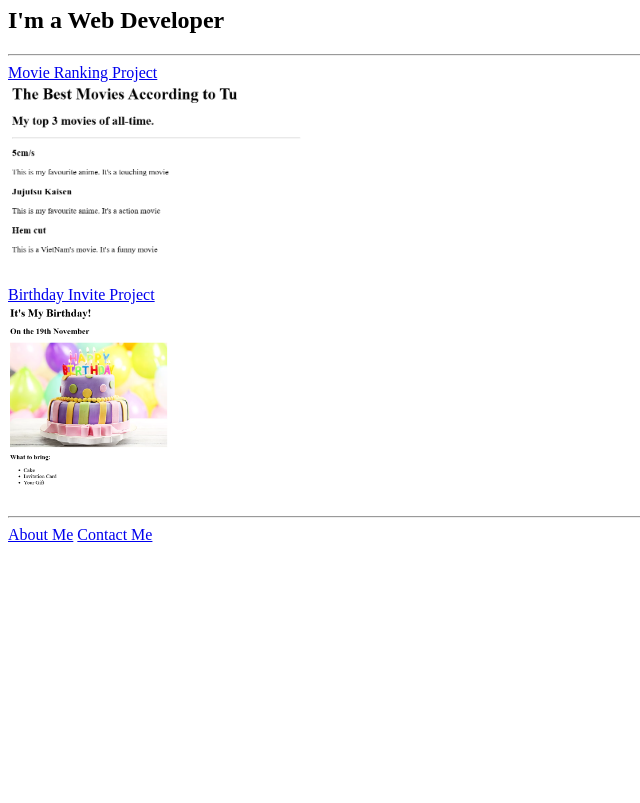
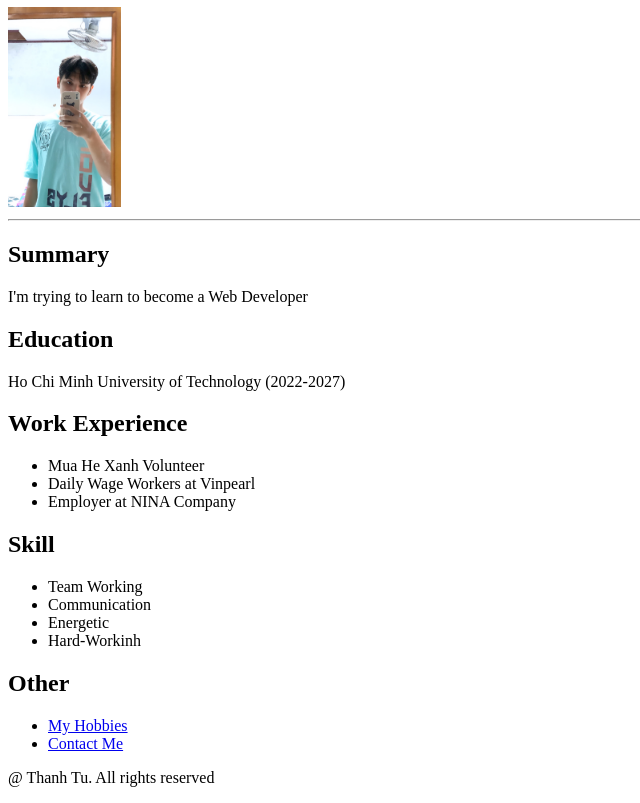
Before and after one commit to thanhtu2213837/html-portfolio, a plain HTML site: page index.html in a window 1280 px wide. Shown: the part 73-876 px from the top of the page, without its empty margins (0-640 px from the left). Before the commit the page ends 800 px from the top, so only its background shows below. Drawn offline with Linux system fonts and the light colour scheme.

Commit message:
Add files via upload

```diff
--- a/index.html
+++ b/index.html
@@ -1,38 +1,38 @@
-<!-- TODO 1: Create the HTML Boilerplate -->
 <!DOCTYPE html>
-<html lang="vi">
+<html lang="en">
     <head>
         <meta charset="UTF-8">
-        <title>Portfolio</title>
+        <title>My Resume</title>
     </head>
 
     <body>
-        <h1>Thanh Tu's Portfolio</h1>
-            <h2>I'm a Web Developer</h2>
-
-            <hr/>
-
-            <a href="./public/movie-ranking.html">Movie Ranking Project<br/></a>
-            <img src="./assets/images/My-favourite-movie.png" height="200" alt="My favourite movies"/><br/>
-            <a href="./public/birthday-invite.html">Birthday Invite Project<br/></a>
-            <img src="./assets/images/My-birthday.png" height="200" alt="About my birthday"/><br/>
-
-            <hr/>
-
-            <a href="./public/about.html">About Me</a>
-            <a href="./public/contact.html">Contact Me</a>
+        <h1>Thanh Tu</h1>
+        <img src="./picture/z7440322556075_70f001694e3d37ad0dd25c9f4f927535.jpg" height="200"/>
+        <hr/>
+            <h2>Summary</h2>
+                <p>I'm trying to learn to become a Web Developer</p>
+            <h2>Education</h2>
+                <p>Ho Chi Minh University of Technology (2022-2027)</p>
+            <h2>Work Experience</h2>
+                <ul>
+                    <li>Mua He Xanh Volunteer</li>
+                    <li>Daily Wage Workers at Vinpearl</li>
+                    <li>Employer at NINA Company</li>
+                </ul>
+            <h2>Skill</h2>
+                <ul>
+                    <li>Team Working</li>
+                    <li>Communication</li>
+                    <li>Energetic</li>
+                    <li>Hard-Workinh</li>
+                </ul>
+            <h2>Other</h2>
+                <ul>
+                    <li><a href="./Hobbies.html">My Hobbies</a></li>
+                    <li><a href="./Contact.html">Contact Me</a></li>
+                </ul>
+        <footer>
+            <p>@ Thanh Tu. All rights reserved</p>
+        </footer>
     </body>
 </html>
-<!-- TODO 2: Add Your previous projects' HTML into the public folder -->
-
-<!-- TODO 3: Take screenshots of your project previews and add the images to the images folder -->
-
-<!-- TODO 4: Add titles/subtitles etc. -->
-
-<!-- TODO 5: Add a link to the project pages -->
-
-<!-- TODO 6: Add images to show the project previews
-HINT for TODO 6: You can use the height attribute set to 200 to make the image smaller:
-https://developer.mozilla.org/en-US/docs/Web/HTML/Element/img#attr-height -->
-
-<!-- TODO 7: Add the Contact Me and About Me page links -->
```
Also changed, not shown: Contact.html (added, +11 -0 lines), Hobbies.html (added, +6 -0 lines), picture/z7440322556075_70f001694e3d37ad0dd25c9f4f927535.jpg (added).
